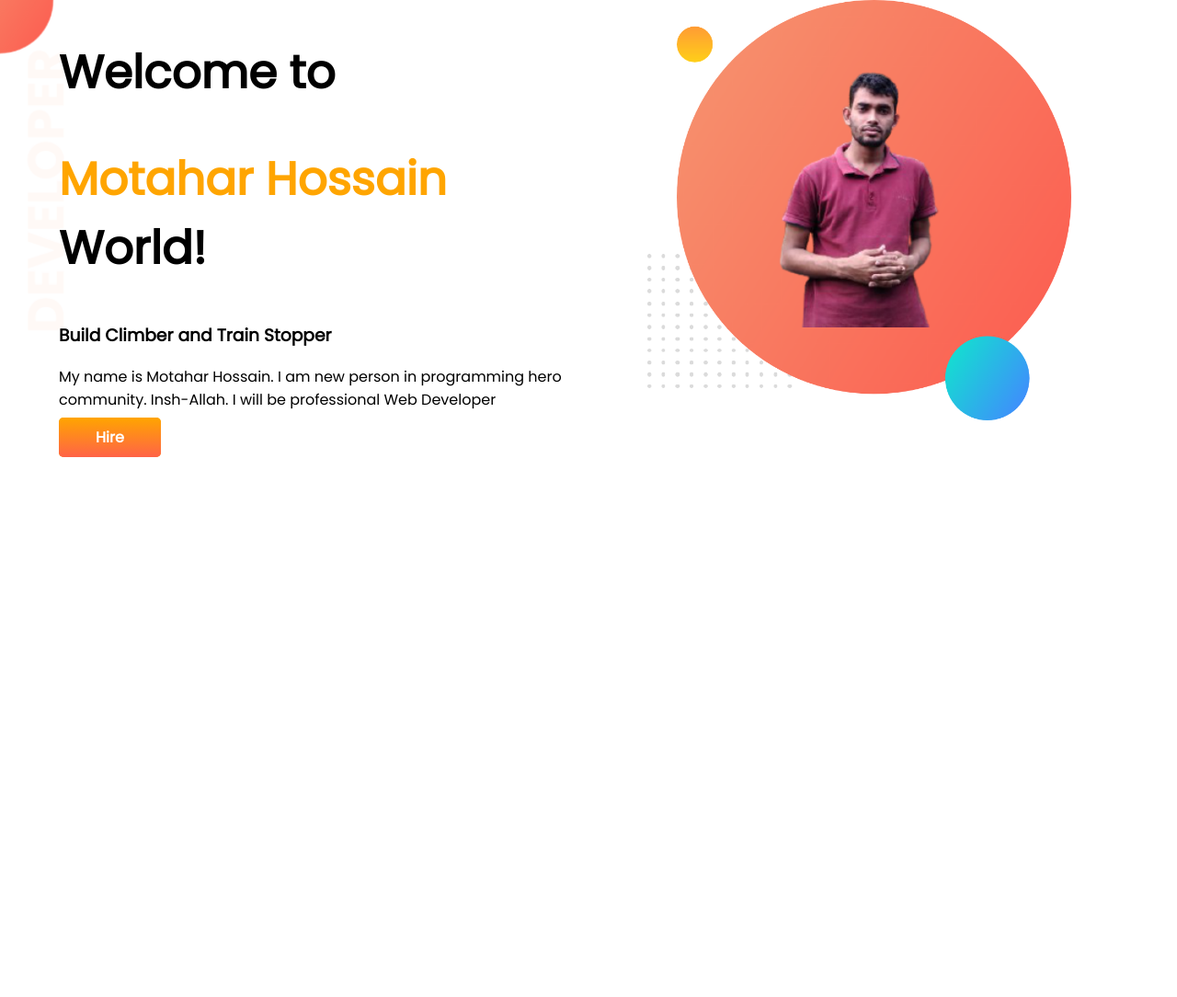
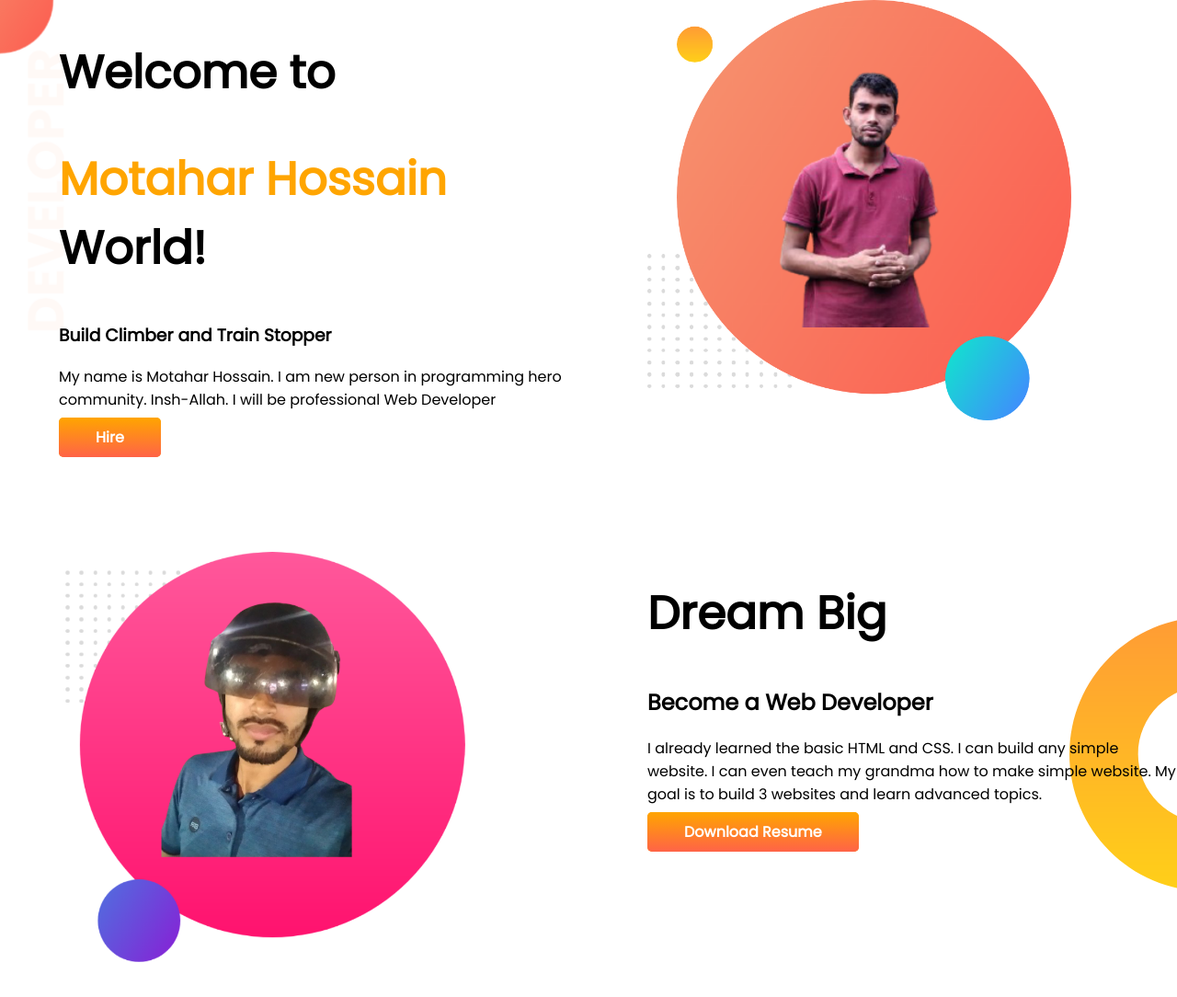
Before and after one commit to amotahar/developer-portfolio, a plain HTML site: page index.html in a window 1280 px wide. Shown: the whole page at 92% size. Before the commit the page ends 800 px from the top, so only its background shows below. Drawn offline with Linux system fonts and the light colour scheme.

Commit message:
dram big

```diff
--- a/index.html
+++ b/index.html
@@ -21,5 +21,20 @@
       </div>
       <div class="half-width"><img src="images/motahar.png" alt="" /></div>
     </section>
+    <section class="dream-big">
+      <div class="half-width">
+        <img src="images/tuhin.png" alt="" />
+      </div>
+      <div class="half-width">
+        <h1>Dream Big</h1>
+        <h2>Become a Web Developer</h2>
+        <p>
+          I already learned the basic HTML and CSS. I can build any simple website. I can even teach my grandma how to make simple website. My goal is
+          to build 3 websites and learn advanced topics.
+
+        </p>
+        <a class="link_button" target="_blank" href="">Download Resume</a>
+      </div>
+    </section>
   </body>
 </html>
--- a/style.css
+++ b/style.css
@@ -10,6 +10,7 @@ h1 {
 }
 section {
   display: flex;
+  margin-bottom: 100px;
 }
 .half-width {
   width: 50%;
@@ -31,3 +32,8 @@ section {
   background-image: url(images/top-banner.png);
   background-repeat: no-repeat;
 }
+.dream-big{
+    background-image: url(images/dream-bg.png);
+    background-repeat: no-repeat;
+    background-position: right;
+}
```
